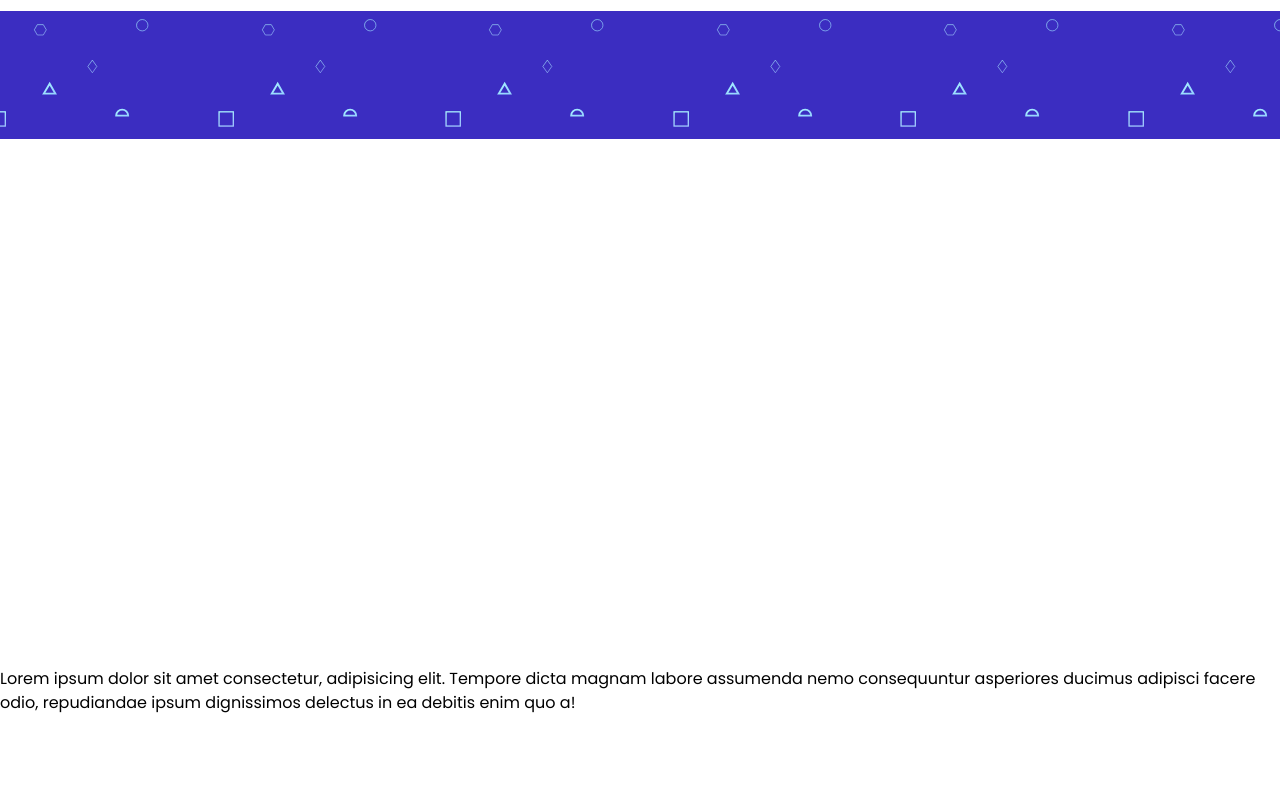
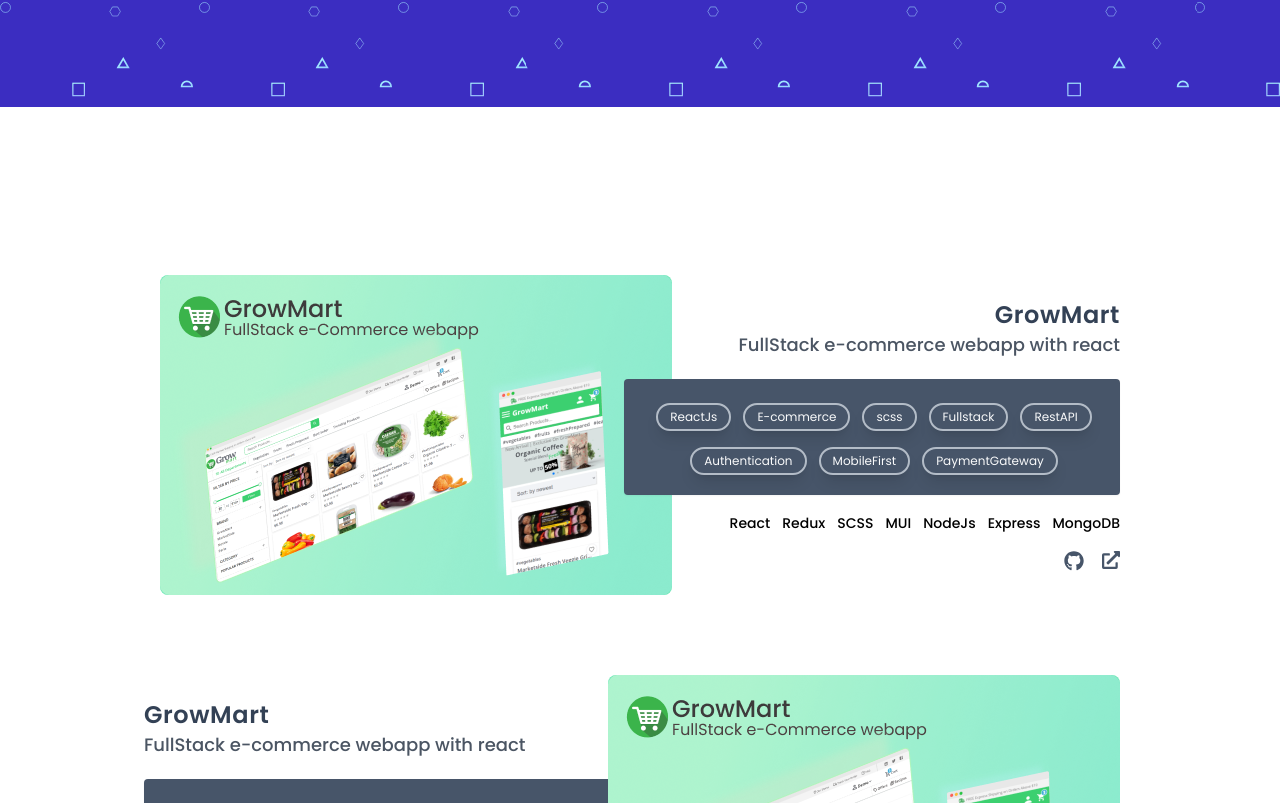
Before and after one commit to manishMandal02/manishmandal.me, a Next.js app: page / in a window 1280 px wide. Shown: the part 1497-2300 px from the top of the page. Before the commit the page ends 2212 px from the top, so only its background shows below. Built offline with nearby package versions, Linux system fonts and the light colour scheme.

Commit message:
updated project sec

```diff
--- a/components/aboutMe/About.tsx
+++ b/components/aboutMe/About.tsx
@@ -29,17 +29,17 @@
         <span className='text-xl'>👉 </span>I help people turn ideas into functional and interactive <br />{' '}
         &nbsp; &nbsp; &nbsp; products.
       </h2>
-      <div className='w-1 h-40 bottom-2  absolute bg-gradient-to-b from-cyan-500 to-emerald-500 '></div>
+      <div className='w-1 h-44 bottom-0  absolute bg-gradient-to-b from-cyan-500 to-blue-400 '></div>
       <p className=' text-base leading-6 font-medium  text-gray-700  pt-2 pb-3 px-2 mt-5 ml-2'>
         Self-thought developer Experienced in using{' '}
         <span className='bg-yellow-300 px-1 rounded-sm'> JavaScript</span>
         <br />
-        and its ecosystem, namely <span className='bg-blue-300 px-1 rounded-sm'> React</span> &{' '}
+        and its ecosystem, namely <span className='bg-cyan-300 px-1 rounded-sm'> React</span> &{' '}
         <span className='bg-green-300 px-1 rounded-sm'> NodeJs</span> to develop <br /> applications. <br />
         <p className='mt-1'>
           I have spent a significant amount of time developing and
           <br />
-          and nurturing my skills and always looking for opportunities <br />
+          nurturing my skills and always looking for opportunities <br />
           to apply them.
         </p>
       </p>
--- a/components/aboutMe/Index.tsx
+++ b/components/aboutMe/Index.tsx
@@ -6,14 +6,14 @@
   return (
     <div className='overflow-x-hidden'>
       <div
-        className='relative h-32  w-full '
+        className='relative h-28  w-full '
         style={{
           backgroundImage: 'url(/wave-bg.svg)',
           backgroundPosition: 'top',
           backgroundRepeat: 'repeat',
         }}
       ></div>
-      <div className=' relative flex justify-around mt-20 my-10   px-16 overflow-hidden '>
+      <div className=' relative flex justify-around mt-20 my-10 px-16 overflow-hidden '>
         <About />
         <TechSystem />
       </div>
--- /dev/null
+++ b/components/myProjects/FeaturedProductCard.tsx
@@ -0,0 +1,72 @@
+import { motion } from 'framer-motion';
+import React from 'react';
+
+import { FaGithub, FaExternalLinkAlt } from 'react-icons/fa';
+
+interface Props {
+  id: string;
+  image: string;
+  title: string;
+  subTitle: string;
+  github?: string;
+  link: string;
+  tags: string[];
+  tech: string[];
+  isFlipped?: boolean;
+}
+
+const FeaturedProductCard: React.FC<Props> = ({
+  title,
+  subTitle,
+  github,
+  link,
+  tags,
+  tech,
+  isFlipped,
+  image,
+  id,
+}) => {
+  return (
+    <div
+      className={`h-80 w-100 flex ${isFlipped ? 'flex-row-reverse' : ''} mt-20 ${
+        isFlipped ? '-ml-16' : '-mr-16'
+      }`}
+      key={id}
+    >
+      <div className='w-3/6 bg-emerald-300 rounded-lg'>
+        <img src={image} alt={title} className='w-full' />
+      </div>
+      <div
+        className={`w-1/2 flex  ${isFlipped ? 'items-start' : 'items-end'} justify-center flex-col pr-4 ${
+          isFlipped ? '-mr-12' : '-ml-12'
+        }`}
+      >
+        <p className='text-slate-700 font-semibold text-2xl tracking-wide'>{title}</p>
+        <p className='text-gray-600 font-medium text-lg tracing-wide'>{subTitle}</p>
+        <div className='w-full flex-wrap mt-5 flex items-center justify-center bg-slate-600 text-gray-50 py-2 pb-5 px-2 pl-0 rounded my-8 shadow-sm '>
+          {tags.map((tag, i) => (
+            <span
+              key={tag + i}
+              className='ml-3 border-2 shadow-lg border-slate-200 border-opacity-70  mt-4 py-1 px-3 rounded-full text-xs'
+            >
+              {tag}
+            </span>
+          ))}
+        </div>
+        <div className='-mt-4 mb-4 -ml-3'>
+          {tech.map((tech, i) => (
+            <span key={tech + i} className='ml-3 mt-4 rounded-full font-medium text-sm'>
+              {tech}
+            </span>
+          ))}
+        </div>
+        <div className='flex w-14  item-center justify-between text-2xl text-slate-600'>
+          {github && <FaGithub className='text-xl cursor-pointer hover:' />}
+          <FaExternalLinkAlt className='text-lg cursor-pointer hover:' />
+        </div>
+      </div>
+    </div>
+  );
+};
+
+export default FeaturedProductCard;
--- /dev/null
+++ b/components/myProjects/ProductCard.tsx
@@ -0,0 +1,44 @@
+import React from 'react';
+import { FaExternalLinkAlt, FaGithub } from 'react-icons/fa';
+
+interface Props {
+  id: string;
+  title: string;
+  subTitle: string;
+  github?: string;
+  link: string;
+  tags: string[];
+  tech: string[];
+}
+
+const ProductCard: React.FC<Props> = ({ id, title, subTitle, tags, tech, github, link }) => {
+  return (
+    <div key={id} className='w-80 py-2 px-3 ml-3 border-2 border-primary shadow-md rounded '>
+      <p className='tex-2xl  text-slate-600 font-semibold text-center mt-2 tracking-wide'>{title}</p>
+      <p className='text-sm text-slate-600 font-medium mt-2'>{subTitle}</p>
+      <p className='text-xs font-medium text-slate-600 leading mt-3 mb-2'>
+        Lorem ipsum dolor sit, amet consectetur adipisicing elit. Doloribus unde quae recusandae sapiente,
+        enim aliquam maxime animi facere.
+      </p>
+      <div className='w-full flex flex-wrap -ml-2 mt-1'>
+        {tech.map((tech, i) => (
+          <span key={tech + i} className='m-0 leading-snug ml-2  rounded-full font-medium text-sm'>
+            {tech}
+          </span>
+        ))}
+      </div>
+      <div className='flex justify-end items-center text-slate-600'>
+        {github && (
+          <a href={github && github}>
+            <FaGithub className='text-lg cursor-pointer mr-3 hover:' />
+          </a>
+        )}
+        <a href={link}>
+          <FaExternalLinkAlt className=' cursor-pointer hover:' />
+        </a>
+      </div>
+    </div>
+  );
+};
+
+export default ProductCard;
--- a/components/myProjects/index.tsx
+++ b/components/myProjects/index.tsx
@@ -1,23 +1,35 @@
 import React from 'react';
+import FeaturedProductCard from './FeaturedProductCard';
+
+import projectData from '../../src/assets/projectData.json';
+import ProductCard from './ProductCard';
 
 const MyProjects = () => {
   return (
-    <div className='overflow-x-hidden'>
+    <div className='overflow-x-hidden w-full'>
       <div
-        className=' h-32 mt-20 w-full'
+        className=' h-28 mt-20'
         style={{
           backgroundImage: 'url(/wave-bg.svg)',
           backgroundPosition: 'bottom',
           backgroundRepeat: 'repeat',
         }}
       ></div>
-      <div className='relative h-36  w-full '></div>
-      <div className=' relative flex justify-around mt-0 py-10 h-96 px-16 overflow-hidden '></div>
-      <p>
-        Lorem ipsum dolor sit amet consectetur, adipisicing elit. Tempore dicta magnam labore assumenda nemo
-        consequuntur asperiores ducimus adipisci facere odio, repudiandae ipsum dignissimos delectus in ea
-        debitis enim quo a!
-      </p>
+      <div className=''>
+        <div className='mt-12 py-10  flex flex-col w-full items-center justify-center '>
+          {projectData.map((data, i) => (
+            <FeaturedProductCard id={data.title + i + ''} {...data} isFlipped={i % 2 !== 0} />
+          ))}
+          <div className='mt-16 w-full flex flex-col items-center justify-center'>
+            <p className='text-xl font-medium text-slate-700 mb-8'>Other Projects 👇</p>
+            <div className='flex flex-wrap  items-center justify-center w-2/3'>
+              {projectData.map((data, i) => (
+                <ProductCard id={data.title + i + ''} {...data} />
+              ))}
+            </div>
+          </div>
+        </div>
+      </div>
     </div>
   );
 };
--- /dev/null
+++ b/src/assets/projectData.json
@@ -0,0 +1,56 @@
+[
+  {
+    "image": "/growmart-banner.png",
+    "title": "GrowMart",
+    "subTitle": "FullStack e-commerce webapp with react",
+    "github": "#",
+    "link": "#",
+    "tags": [
+      "ReactJs",
+      "E-commerce",
+      "scss",
+      "Fullstack",
+      "RestAPI",
+      "Authentication",
+      "MobileFirst",
+      "PaymentGateway"
+    ],
+    "tech": ["React", "Redux", "SCSS", "MUI", "NodeJs", "Express", "MongoDB"]
+  },
+  {
+    "image": "/growmart-banner.png",
+    "title": "GrowMart",
+    "subTitle": "FullStack e-commerce webapp with react",
+    "github": "#",
+    "link": "#",
+    "tags": [
+      "ReactJs",
+      "E-commerce",
+      "scss",
+      "Fullstack",
+      "RestAPI",
+      "Authentication",
+      "MobileFirst",
+      "PaymentGateway"
+    ],
+    "tech": ["React", "Redux", "SCSS", "MUI", "NodeJs", "Express", "MongoDB"]
+  },
+  {
+    "image": "/growmart-banner.png",
+    "title": "GrowMart",
+    "subTitle": "FullStack e-commerce webapp with react",
+    "github": "#",
+    "link": "#",
+    "tags": [
+      "ReactJs",
+      "E-commerce",
+      "scss",
+      "Fullstack",
+      "RestAPI",
+      "Authentication",
+      "MobileFirst",
+      "PaymentGateway"
+    ],
+    "tech": ["React", "Redux", "SCSS", "MUI", "NodeJs", "Express", "MongoDB"]
+  }
+]
--- a/tailwind.config.js
+++ b/tailwind.config.js
@@ -13,6 +13,9 @@
       transitionDuration: {
         400: '400ms',
       },
+      width: {
+        100: '64rem',
+      },
     },
   },
   plugins: [],
```
Also changed, not shown: public/growmart-banner.png (added).
